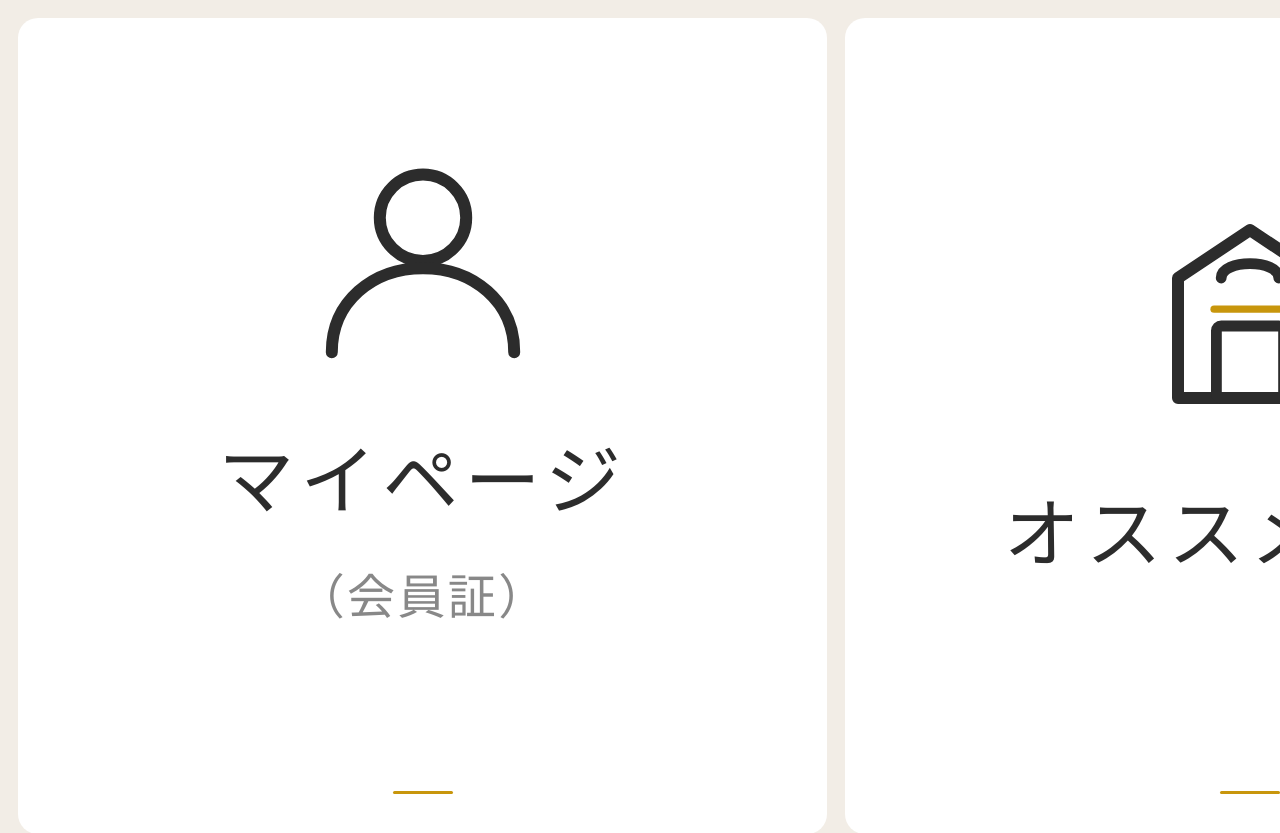
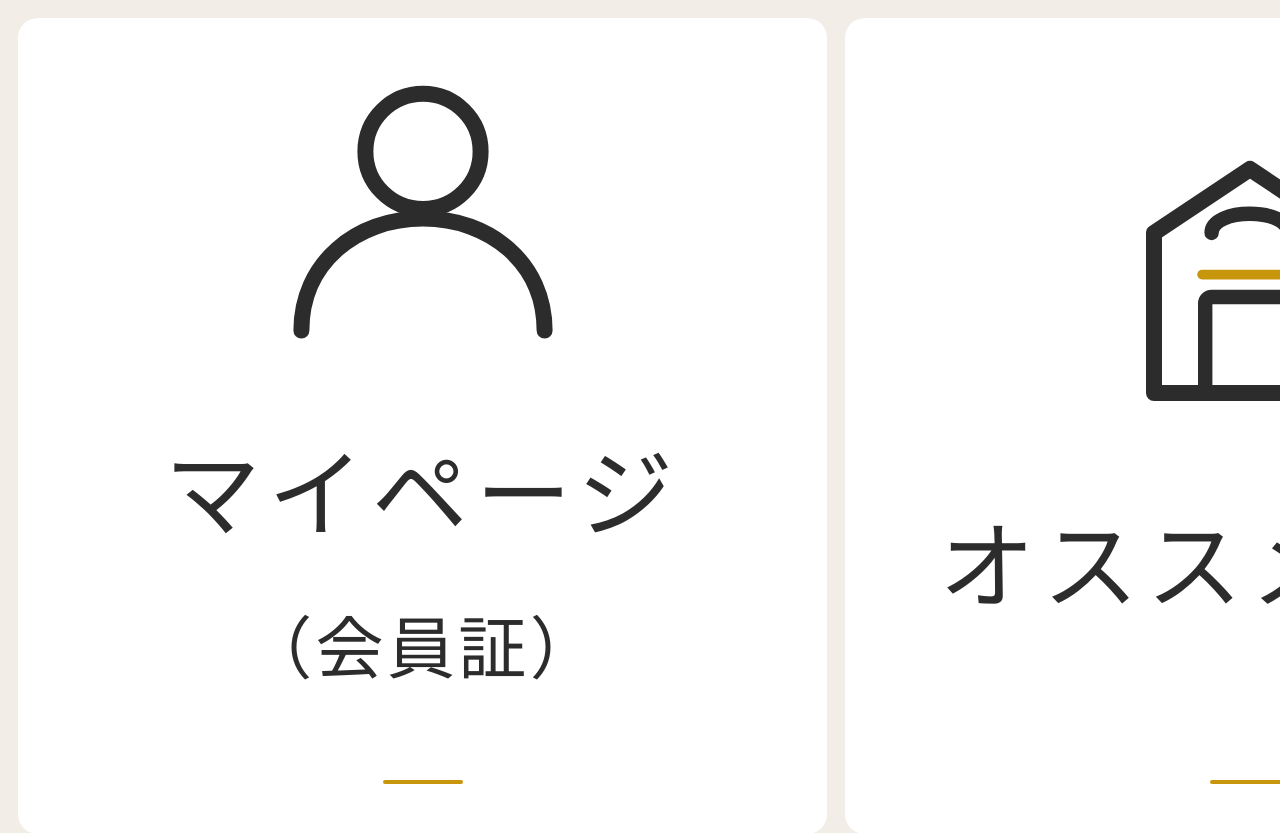
Before and after one commit to kmikawa0121-cmyk/line-crm, a website: page public/richmenu-preview.html in a window 1280 px wide. Shown: the top 833 px of the page. Drawn offline with Linux system fonts and the light colour scheme.

Commit message:
リッチメニュー全体をさらに大きく・会員証テキスト濃く修正

```diff
--- a/public/richmenu-preview.html
+++ b/public/richmenu-preview.html
@@ -23,7 +23,7 @@
     flex-direction: column;
     align-items: center;
     justify-content: center;
-    gap: 48px;
+    gap: 56px;
     position: relative;
     overflow: hidden;
   }
@@ -33,30 +33,31 @@
     bottom: 0;
     left: 50%;
     transform: translateX(-50%);
-    width: 60px;
-    height: 3px;
+    width: 80px;
+    height: 4px;
     background: #c8960c;
     border-radius: 2px;
-    margin-bottom: 40px;
+    margin-bottom: 50px;
   }
   .btn svg {
-    width: 240px;
-    height: 240px;
+    width: 320px;
+    height: 320px;
   }
   .btn span {
     font-family: 'Noto Serif JP', serif;
-    font-size: 76px;
+    font-size: 96px;
     color: #2c2c2c;
     font-weight: 400;
     letter-spacing: 0.08em;
-    padding-bottom: 70px;
+    padding-bottom: 90px;
     text-align: center;
-    line-height: 1.4;
+    line-height: 1.5;
   }
   .btn span small {
-    font-size: 48px;
-    color: #888;
+    font-size: 68px;
+    color: #2c2c2c;
     letter-spacing: 0.05em;
+    font-weight: 400;
   }
 </style>
 </head>
```
